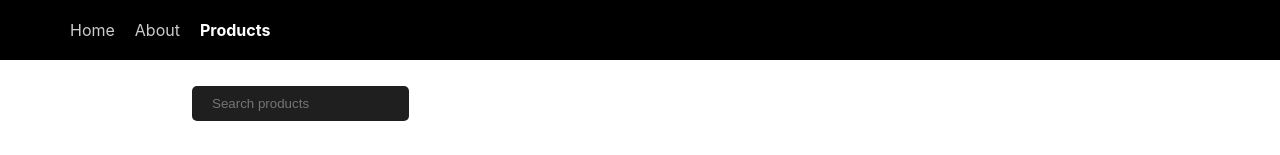
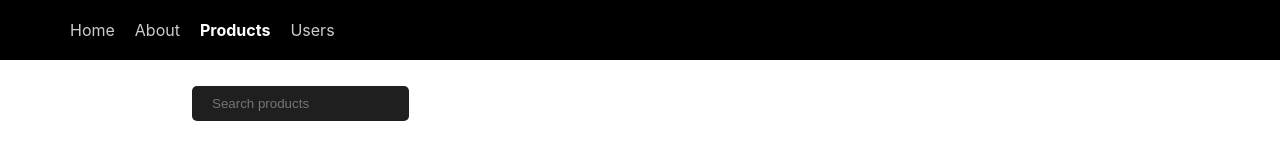
Before and after one commit to Ghanasham2004/React-Router-Learning, a React (Create React App) app: page /products in a window 1280 px wide. Shown: the top 155 px of the page. Built offline with nearby package versions, Linux system fonts and the light colour scheme.

Commit message:
React Router Tut - 13 - Relative Links

```diff
--- a/src/components/Navbar.js
+++ b/src/components/Navbar.js
@@ -20,6 +20,9 @@ const Navbar = () => {
         <li>
            <NavLink to="/products"> Products</NavLink>
         </li>
+        <li>
+           <NavLink to="/users"> Users</NavLink>
+        </li>
       </ul>
     </nav>
   );
--- a/src/components/Products.js
+++ b/src/components/Products.js
@@ -17,6 +17,7 @@ const Products = () => {
             <NavLink to="feature">Feature</NavLink>
           </li>
           <li className="tab-menu-item">
+            {/* // '/' is used to make the path relative to the parent route. and without '/' it will be absolute path.  */}
             <NavLink to="new">New</NavLink>
           </li>
         </ul>
```
Also changed, not shown: src/App.js (line endings or trailing spaces).
